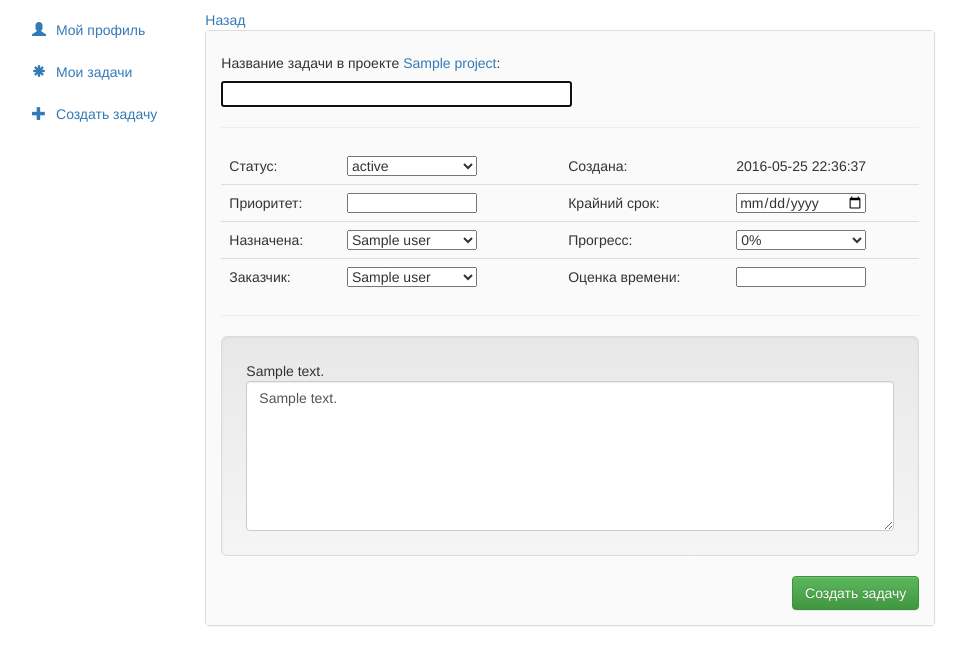
After one commit to un0topface/tasktracker, a Symfony app: template TaskTracker/app/Resources/views/project/createTask.html.twig in a window 1280 px wide. The commit adds this page. Shown: the top 665 px of the page, without its empty margins (73-1039 px from the left). Run offline with Twig, Linux system fonts and the light colour scheme; the template is opened without the code that fills it: most values are stand-ins (such as "Sample title", 1, 10 or a date in 2020); some libraries are stand-ins or nearby versions.

Commit message:
Создание задачи/просмотр профиля/часть регистрации/мои задачи

```diff
--- /dev/null
+++ b/TaskTracker/app/Resources/FOSUserBundle/views/Profile/show.html.twig
@@ -0,0 +1,3 @@
+{% block fos_user_content %}
+{% include "FOSUserBundle:Profile:show_content.html.twig" %}
+{% endblock fos_user_content %}
--- /dev/null
+++ b/TaskTracker/app/Resources/FOSUserBundle/views/Registration/register.html.twig
@@ -0,0 +1,5 @@
+{% extends "FOSUserBundle::layout.html.twig" %}
+
+{% block fos_user_content %}
+{% include "FOSUserBundle:Registration:register_content.html.twig" %}
+{% endblock fos_user_content %}
--- a/TaskTracker/app/Resources/views/base_authorized.html.twig
+++ b/TaskTracker/app/Resources/views/base_authorized.html.twig
@@ -1,12 +1,19 @@
 {% extends 'base.html.twig' %}
 
 {% block body %}
-    {{ render(controller('AppBundle:Default:showMenu', {'selectedProjectId': selectedProjectId})) }}
+    {% if selectedProjectId is defined %}
+        {{ render(controller('AppBundle:Default:showMenu', {'selectedProjectId': selectedProjectId })) }}
+    {% else %}
+        {{ render(controller('AppBundle:Default:showMenu', {'selectedProjectId': '' })) }}
+    {% endif %}
     <div class="page-container row">
         <div class="col-md-2">
             <ul class="nav nav-pills nav-stacked">
-                <li><a href="/profile" title="Girls"><i class="glyphicon glyphicon-user small"></i>Мой профиль</a></li>
-                <li><a href="/users" title="Search"><i class="glyphicon glyphicon-search small"></i>Сотрудники</a></li>
+                <li><a href="/profile" title="Мой профиль"><i class="glyphicon glyphicon-user"></i>Мой профиль</a></li>
+                <li><a href="/tasks/my" title="Мои задачи"><i class="glyphicon glyphicon-asterisk"></i>Мои задачи</a></li>
+                {% if selectedProjectId is defined and selectedProjectId != '' %}
+                    <li><a href="/project/{{ selectedProjectId }}/createTask" title="Создать задачу"><i class="glyphicon glyphicon-plus"></i>Создать задачу</a></li>
+                {% endif %}
             </ul>
         </div>
         <div class="col-md-10">
--- /dev/null
+++ b/TaskTracker/app/Resources/views/project/createTask.html.twig
@@ -0,0 +1,79 @@
+{% extends 'base_authorized.html.twig' %}
+
+{% block content %}
+    <a style="margin-bottom: 15px;" href="javascript:history.back()">Назад</a>
+
+    <script>
+        $(function(){
+            $('#title').focus();
+        });
+    </script>
+    <div class="panel panel-default comment">
+        <form id="saveTaskForm" method="post" action="/project/{{ selectedProjectId }}/createTask/save">
+            <div class="panel-body">
+                <h5>Название задачи в проекте <a href="/project/{{ selectedProjectId }}" class="text-error">{{ project.getName }}</a>: </h5> <input type="text" placeholder="" size="40" id="title" name="title"/>
+                <hr/>
+                <table class="table borderless task-meta-table">
+                    <tr>
+                        <td>Статус: </td>
+                        <td>
+                            <select name="status" class="createTask">
+                                {% for k, v in task.getAvailableStatuses %}
+                                    <option value="{{ v }}">{{ v }}</option>
+                                {% endfor %}
+                            </select>
+                        </td>
+                        <td style="width:30px"></td>
+                        <td>Создана: </td><td>{{  "now"|date("Y-m-d H:i:s") }}</td>
+                    </tr>
+                    <tr>
+                        <td>Приоритет: </td><td><input type="number" class="createTask" name="priorityLevel" min="0" max="5" step="1" value="{{ task.getPriorityLevel ? : 0 }}"/></td>
+                        <td style="width:30px"></td>
+                        <td>Крайний срок: </td><td><input type="date" class="createTask" name="deadLine" value="{{ task.getDeadLine }}"/></td>
+                    </tr>
+                    <tr>
+                        <td>Назначена: </td>
+                        <td>
+                            <select name="performer" class="createTask">
+                                {% for user in users %}
+                                    <option value="{{ user.getId }}" {{ ((task.getPerformer.getFullName is defined) and (user.getId == task.getPerformer.getId)) ? 'selected' : ''}}>{{ user.getFullName }}</option>
+                                {% endfor %}
+                            </select>
+                        </td>
+                        <td style="width:30px"></td><td>Прогресс: </td><td>
+                            <select name="progress" class="createTask">
+                                <option value="0" {{ task.getProgress == 0 ? 'selected' : '' }}>0%</option>
+                                <option value="10" {{ task.getProgress == 10 ? 'selected' : '' }}>10%</option>
+                                <option value="20" {{ task.getProgress == 20 ? 'selected  : '}}>20%</option>
+                                <option value="30" {{ task.getProgress == 30 ? 'selected  : '}}>30%</option>
+                                <option value="40" {{ task.getProgress == 40 ? 'selected  : '}}>40%</option>
+                                <option value="50" {{ task.getProgress == 50 ? 'selected  : '}}>50%</option>
+                                <option value="60" {{ task.getProgress == 60 ? 'selected  : '}}>60%</option>
+                                <option value="70" {{ task.getProgress == 70 ? 'selected  : '}}>70%</option>
+                                <option value="80" {{ task.getProgress == 90 ? 'selected  : '}}>80%</option>
+                                <option value="90" {{ task.getProgress == 90 ? 'selected  : '}}>90%</option>
+                                <option value="100" {{ task.getProgress == 100 ? 'selected  : '}}>100%</option>
+                            </select>
+                        </td>
+                    </tr>
+                    <tr>
+                        <td>Заказчик: </td>
+                        <td>
+                            <select name="customer" class="createTask">
+                                {% for user in users %}
+                                    <option value="{{ user.getId }}" {{ user.getId == app.getUser.getId ? 'selected' : ''}}>{{ user.getFullName }}</option>
+                                {% endfor %}
+                            </select>
+                        </td>
+                        <td style="width:30px"></td>
+                        <td>Оценка времени: </td><td><input type="number" class="createTask" name="timeHoursEstimate" min="0" step="1" value="{{ task.timeHoursEstimate ? : 0 }}"/></td>
+                    </tr>
+                </table>
+                <hr/>
+                <div class="well well-lg"><span class="simpleTask">{{ task.getMessage | nl2br }}</span><textarea name="message" class="createTask form-control" style="width:100%; height: 150px;" placeholder="Опишите суть задачи">{{ task.getMessage }}</textarea></div>
+                <input type="submit" class="btn btn-success pull-right" name="save" value="Создать задачу" />
+            </div>
+        </form>
+    </div>
+
+{% endblock %}
--- a/TaskTracker/app/Resources/views/project/index.html.twig
+++ b/TaskTracker/app/Resources/views/project/index.html.twig
@@ -7,6 +7,7 @@
         <table class="table table-striped table-bordered">
             <thead>
             <tr>
+                <th>Проект</th>
                 <th>Статус</th>
                 <th>Заголовок</th>
                 <th>Создана</th>
@@ -18,13 +19,14 @@
             <tbody>
             {% for task in tasks %}
                 <tr>
+                    <td><a href="/project/{{ task.getProject.getId }}">{{ task.getProject.getName }}</a></td>
                     <td>{{ task.getStatus }}</td>
                     <td><a href="/task/{{ task.getId }}">{{ task.getTitle }}</a></td>
                     <td>{{ task.getCreated | date('Y-m-d') }}</td>
                     <td>{{ task.getCustomer.getFullName }}</td>
                     <td>{{ task.getPerformer.getFullName is defined ? task.getPerformer.getFullName : 'отсутствует'}}</td>
                     <td>
-                        <div class="progress">
+                        <div class="progress" style="margin-bottom: 0px;">
                             <div class="progress-bar {{ task.getProgress != 100 ? 'progress-bar-striped active' : '' }}" role="progressbar" aria-valuenow="{{ task.getProgress }}"
                                  aria-valuemin="0" aria-valuemax="100" style="width:{{ task.getProgress }}%">
                             </div>
--- a/TaskTracker/app/config/config.yml
+++ b/TaskTracker/app/config/config.yml
@@ -81,3 +81,7 @@ fos_user:
     db_driver: mongodb
     firewall_name: main
     user_class: AppBundle\Document\User
+
+    registration:
+            form:
+                type: AppBundle\Form\RegistrationType
--- a/TaskTracker/app/config/services.yml
+++ b/TaskTracker/app/config/services.yml
@@ -4,6 +4,10 @@ parameters:
 #    parameter_name: value
 
 services:
+    app.form.registration:
+          class: AppBundle\Form\RegistrationType
+          tags:
+              - { name: form.type, alias: app_user_registration }
 #    service_name:
 #        class: AppBundle\Directory\ClassName
 #        arguments: ["@another_service_name", "plain_value", "%parameter_name%"]
--- a/TaskTracker/src/AppBundle/Controller/TaskController.php
+++ b/TaskTracker/src/AppBundle/Controller/TaskController.php
@@ -95,6 +95,7 @@ class TaskController extends Controller
             }
         }
 
+        if (!empty($logs)) {
             // постим коммент
             $comment = new Comment();
             $comment->setTask($task)
@@ -102,6 +103,8 @@ class TaskController extends Controller
                 ->setLog($logs);
             $dm->persist($comment);
             $dm->flush();
+        }
+
         return $this->redirectToRoute('selectedTask', ['selectedTaskId' => $taskId]);
     }
     /**
--- a/TaskTracker/src/AppBundle/Document/Task.php
+++ b/TaskTracker/src/AppBundle/Document/Task.php
@@ -138,6 +138,7 @@ class Task
             'timeHoursEstimate' =>  'Оценка времени',
             'priorityLevel'     =>  'Приоритет',
             'progress'          =>  'Готовность',
+            'deadLine'          =>  'Крайний срок',
             'status'            =>  'Статус',
             'customer'          =>  'Заказчик',
             'performer'         =>  'Исполнитель',
--- a/TaskTracker/web/css/main.css
+++ b/TaskTracker/web/css/main.css
@@ -119,6 +119,11 @@
     width: 130px;
 }
 
+.createTask, input.createTask, select.createTask {
+    height: 20px;
+    width: 130px;
+}
+
 .task-meta-table {
     text-align: left;
 }
@@ -149,3 +154,7 @@
         padding-left: 20px;
     }
 }
+
+.pointer {
+    cursor: pointer;
+}
```
Also changed, not shown: TaskTracker/app/Resources/FOSUserBundle/translations/validators.ru.yml (added, +25 -0 lines), TaskTracker/app/Resources/FOSUserBundle/views/Profile/show_content.html.twig (added, +10 -0 lines), TaskTracker/app/Resources/FOSUserBundle/views/Registration/register_content.html.twig (added, +10 -0 lines), TaskTracker/app/Resources/views/task/index.html.twig (+11 -4 lines), TaskTracker/src/AppBundle/Controller/ProjectController.php (+85 -18 lines), TaskTracker/src/AppBundle/Form/ProjectType.php (deleted, +0 -30 lines), TaskTracker/src/AppBundle/Form/RegistrationType.php (added, +24 -0 lines), TaskTracker/src/AppBundle/Repository/TaskRepository.php (+15 -0 lines). Lines whose indentation alone changed are shown as unchanged.
